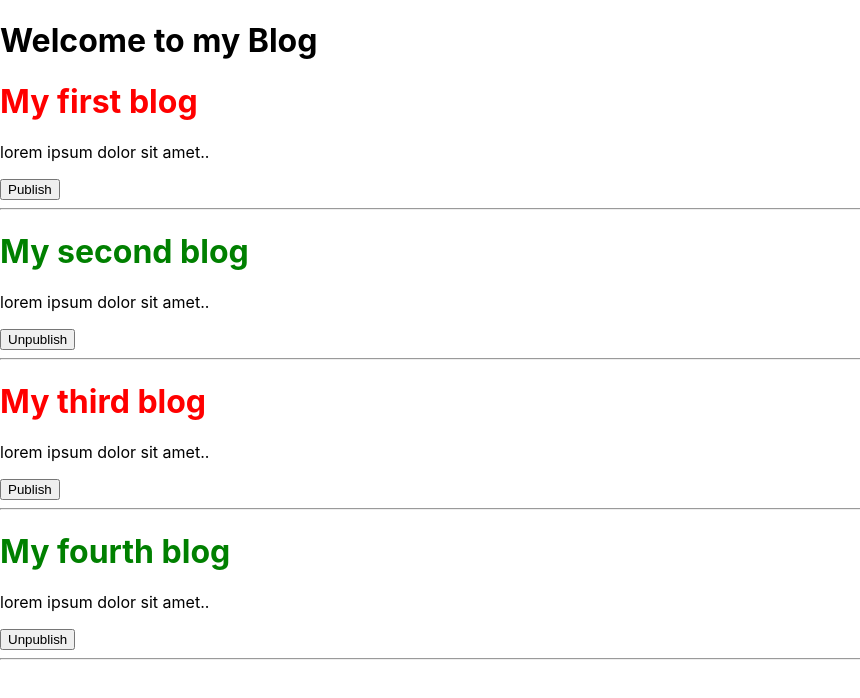
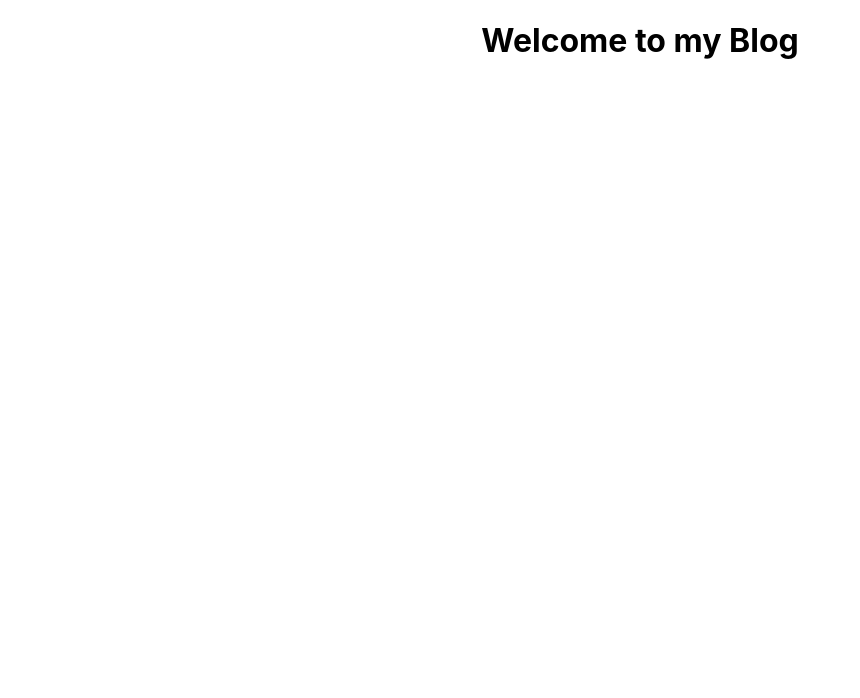
Before and after one commit to dovletg/Blog-Post-React, a React (Create React App) app: page / in a window 1280 px wide. Shown: the top 698 px of the page, without its empty margins (0-860 px from the left). Built offline with nearby package versions, Linux system fonts and the light colour scheme.

Commit message:
Getting ready for my-blog component

```diff
--- a/src/App.js
+++ b/src/App.js
@@ -1,11 +1,11 @@
 import './App.css';
-import {BlogPost} from './BlogPost';
+
 
 function App() {
   return (
     <div>
-      <h1>Welcome to my Blog</h1>
-      <BlogPost />
+      <h1 style={{textAlign: 'center'}}>Welcome to my Blog</h1>
+
     </div>
   );
 }
--- a/src/BlogPost.js
+++ /dev/null
@@ -1,50 +0,0 @@
-const myBlogPosts = [
-  {
-    title: 'My first blog',
-    body: 'lorem ipsum dolor sit amet..',
-    published: false
-  },
-  {
-    title: 'My second blog',
-    body: 'lorem ipsum dolor sit amet..',
-    published: true
-  },
-  {
-    title: 'My third blog',
-    body: 'lorem ipsum dolor sit amet..',
-    published: false
-  },
-  {
-    title: 'My fourth blog',
-    body: 'lorem ipsum dolor sit amet..',
-    published: true
-  }
-]
-
-function publishThePost(e) {
-  if(e.target.innerText === 'Publish') {
-    e.target.innerText = 'Unpublish';
-    e.target.parentElement.querySelector('.blog-title').style.color = 'green';
-  } else {
-    e.target.innerText = 'Publish'
-    e.target.parentElement.querySelector('.blog-title').style.color = 'red';
-  }
-}
-
-const blogPost = myBlogPosts.map((myBlogPost,index) => {
-  return (
-    <div key={'post_' + index}>
-      <h1 className={(myBlogPost.published ? 'green' : 'red') + ' blog-title'}>{myBlogPost.title}</h1>
-      <p>{myBlogPost.body}</p>
-      <button onClick={publishThePost}>{myBlogPost.published ? 'Unpublish' : 'Publish'}</button>
-      <img src="" alt="" />
-      <hr/>
-    </div>
-
-  );
-})
-
-// Statetless functional components
-export function BlogPost() {
-  return blogPost;
-}
--- a/src/index.css
+++ b/src/index.css
@@ -11,11 +11,3 @@ code {
   font-family: source-code-pro, Menlo, Monaco, Consolas, 'Courier New',
     monospace;
 }
-
-.green {
-  color:green;
-}
-
-.red {
-  color: red;
-}
```
